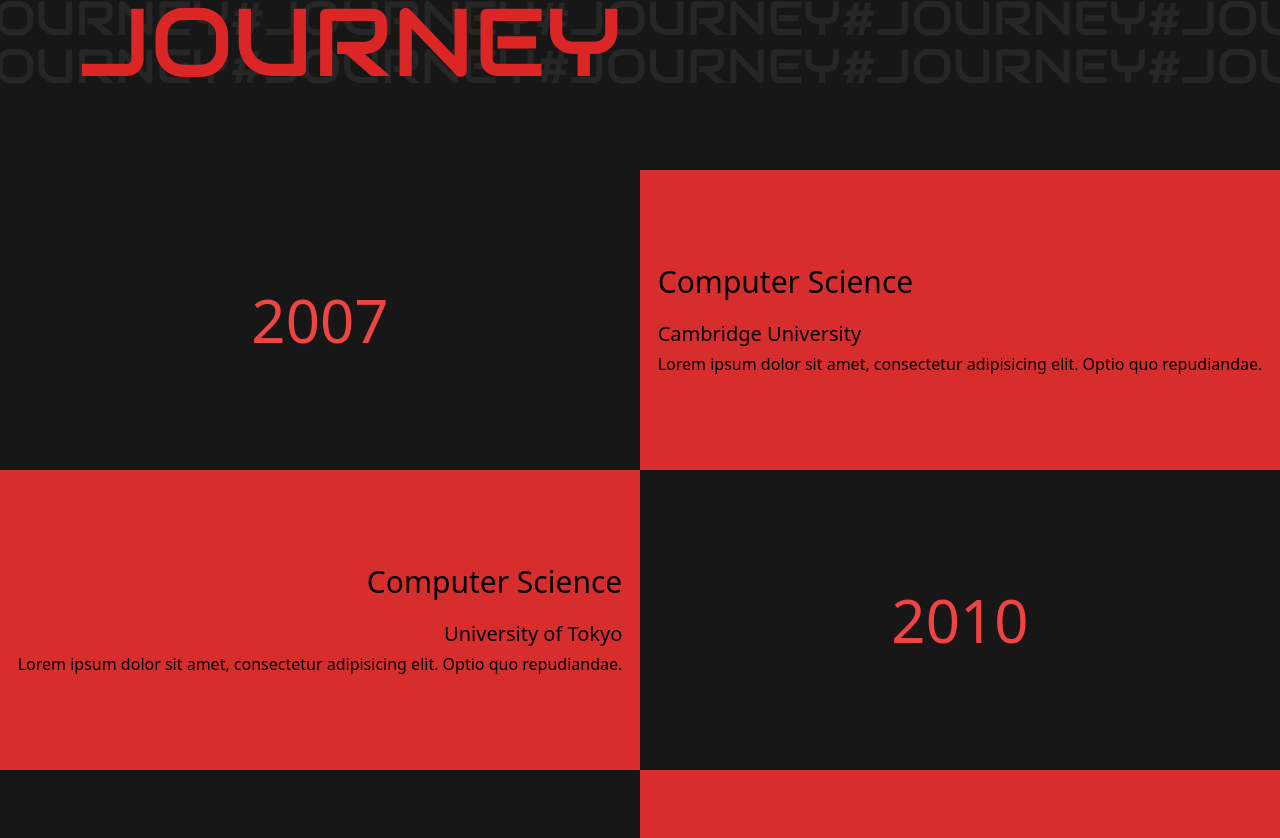
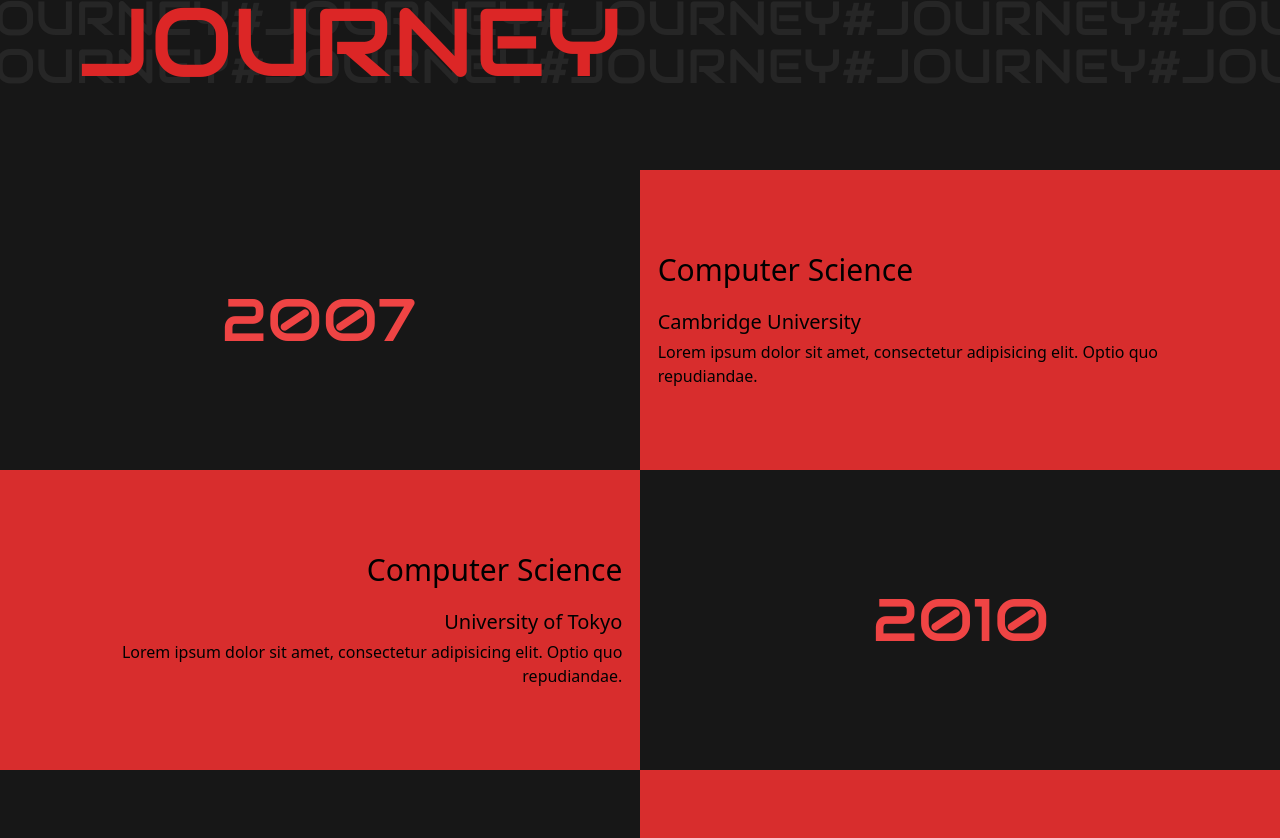
Before and after one commit to HrishikShaji/portfolio-one, a Next.js app: page / in a window 1280 px wide. Shown: the part 6242-7080 px from the top of the page. Built offline with nearby package versions, Linux system fonts and the light colour scheme.

Commit message:
modified timelineRow

```diff
--- a/app/components/TimelineRow.tsx
+++ b/app/components/TimelineRow.tsx
@@ -17,27 +17,25 @@ export const TimelineRow: React.FC<TimelineRowProps> = ({
   place,
   desc,
 }) => {
-	const overlayRefs = useRef<(HTMLDivElement | null)[]>([]);
+  const overlayRef = useRef<HTMLDivElement>(null);
   const containerRef = useRef<HTMLDivElement>(null);
 
   useLayoutEffect(() => {
     let ctx = gsap.context(() => {
-			overlayRefs.current.forEach((el, i) => {
-				const elHeight = el?.getBoundingClientRect().height;
+      const elHeight = overlayRef.current?.getBoundingClientRect().height;
       gsap.fromTo(
-					el,
+        overlayRef.current,
         { xPercent: 0 },
         {
           xPercent: i % 2 === 0 ? -100 : 100,
           scrollTrigger: {
-							trigger: el,
+            trigger: overlayRef.current,
             start: "top bottom",
             end: `+=${elHeight}`,
             scrub: true,
           },
         },
       );
-			});
     }, containerRef);
 
     return () => ctx.revert();
@@ -46,38 +44,24 @@ export const TimelineRow: React.FC<TimelineRowProps> = ({
   return (
     <div ref={containerRef} key={i} className="flex h-[300px] relative w-full">
       <div
-				ref={(el) => (overlayRefs.current[i] = el)}
+        ref={overlayRef}
         className={`${i % 2 === 0 ? "right-0" : "left-0"}  absolute  flex h-full bg-red-500 w-[50%]  mix-blend-difference `}
       ></div>
       <div
-				className={`bg-neutral-900 w-full flex justify-center items-center h-full`}
+        className={`${i % 2 === 0 ? "flex-row" : "flex-row-reverse"} bg-neutral-900 w-full flex items-center h-full`}
       >
-				{i % 2 === 0 ? (
-					<h1 className="text-red-500 text-6xl">{year}</h1>
-				) : (
-					<div className="flex text-red-500 flex-col  items-end justify-center gap-5">
+        <h1 className="text-red-500 text-6xl font-audiowide w-[50%] text-center">
+          {year}
+        </h1>
+        <div
+          className={`${i % 2 === 0 ? "text-left" : "text-right"} px-5 flex text-red-500 flex-col justify-center gap-5`}
+        >
           <h1 className=" text-3xl">{position}</h1>
-						<div className="flex flex-col gap-1 items-end">
+          <div className="flex flex-col gap-1 ">
             <h1 className="text-xl">{place}</h1>
             <h1>{desc}</h1>
           </div>
         </div>
-				)}
-			</div>
-			<div
-				className={`bg-neutral-900 w-full h-full flex justify-center items-center`}
-			>
-				{i % 2 === 0 ? (
-					<div className="flex text-red-500 flex-col  items-start justify-center gap-5">
-						<h1 className=" text-3xl">{position}</h1>
-						<div className="flex flex-col gap-1 items-start">
-							<h1 className="text-xl">{place}</h1>
-							<h1>{desc}</h1>
-						</div>
-					</div>
-				) : (
-					<h1 className="text-red-500 text-6xl">{year}</h1>
-				)}
       </div>
     </div>
   );
```
Lines whose indentation alone changed are shown as unchanged.
